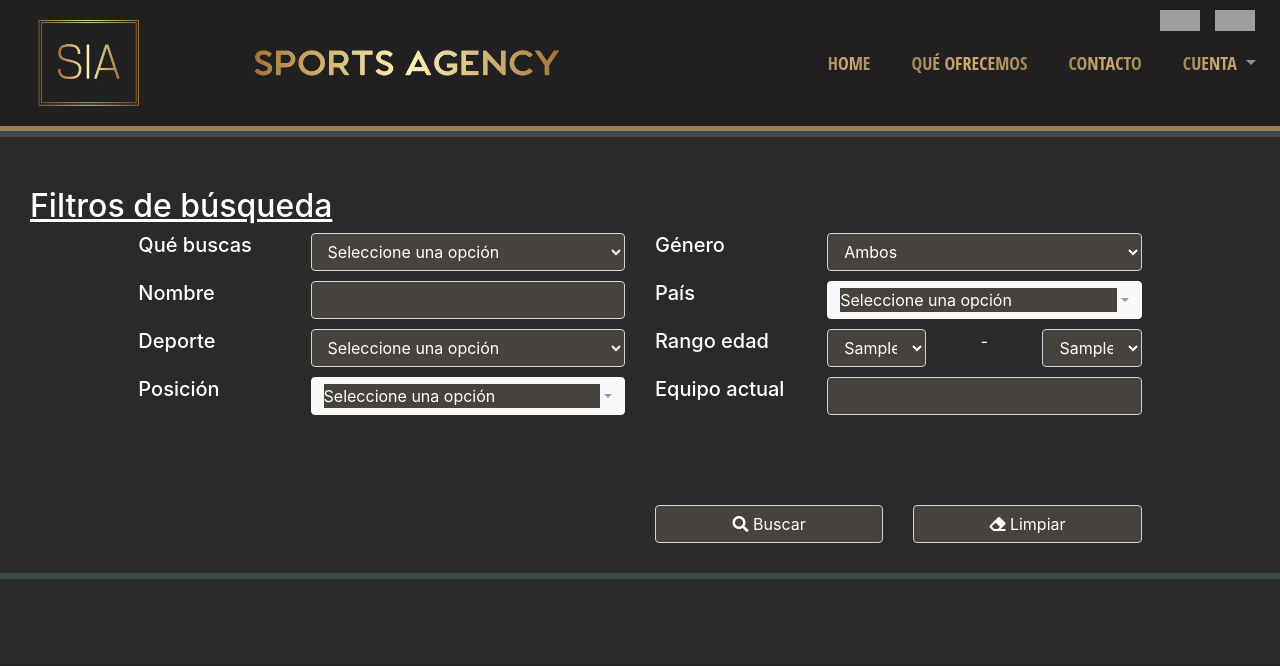
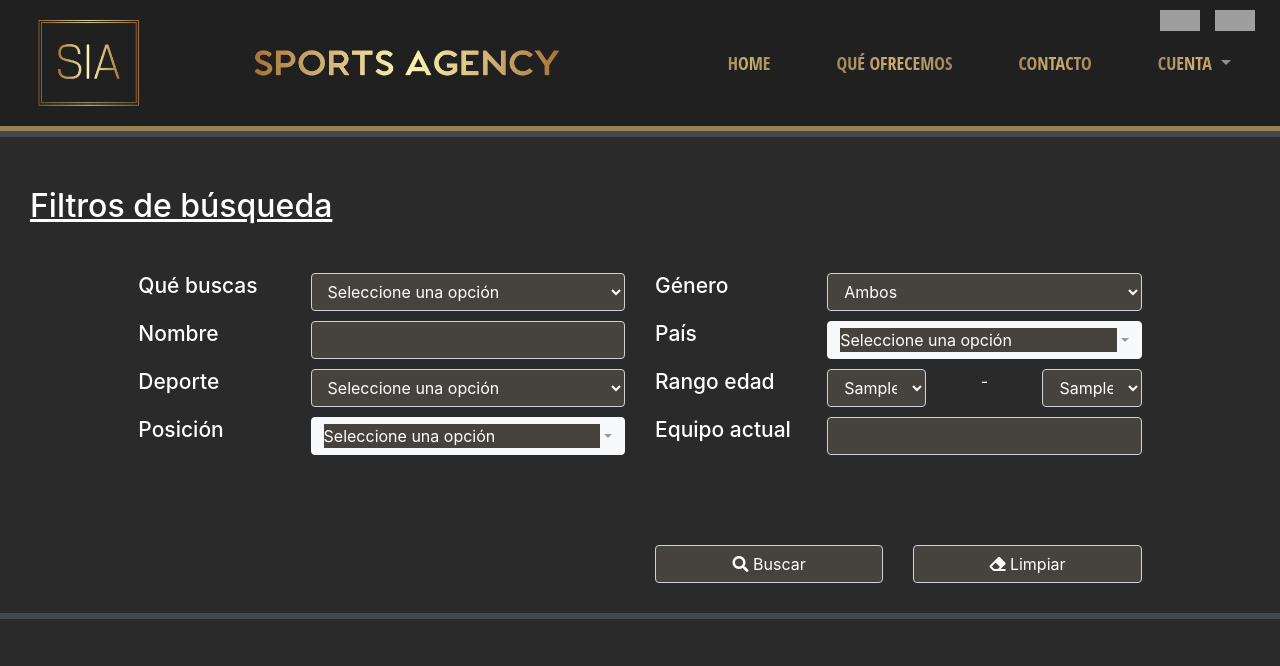
Before and after one commit to joan24t/sia_project, a Django app: template sia_sports_agency/templates/sia_sports_agency/busqueda.html in a window 1280 px wide. Shown: the top 666 px of the page. Run offline with Django 3.2, Linux system fonts and the light colour scheme; tables that the repository leaves empty hold one stand-in row (values such as "Sample post"); the template is opened without the code that fills it: values that come from a table or form of the project are taken from there, most other values are stand-ins (such as "Sample title", 1, 10 or a date in 2020); data that the repository does not hold is empty; some libraries are stand-ins or nearby versions; some web fonts are replaced; grey boxes are pictures that could not be loaded.

Commit message:
Ficha size

```diff
--- a/sia_sports_agency/static/css/style.css
+++ b/sia_sports_agency/static/css/style.css
@@ -189,7 +189,7 @@ section{
     border-bottom:5px solid #9A8056;
 	background-color: #202020 !important;
 }
-.navbar-nav > li{ padding-left:25px; padding-right:25p}
+.navbar-nav > li{ padding-left:25px; padding-right:25px;}
 .nav-link {
    font-family:  'Open Sans Condensed', sans-serif;
    background: linear-gradient(to right, #9A8056, #CFAB71, #9A8056);
@@ -1199,7 +1199,7 @@ margin-left: 4px;
 }
 .busqueda .titulo{
 	text-decoration: underline;
-	margin-left: 10px;
+	margin: 0px 0px 40px 10px;
 }
 .busqueda .form-control{
 	background-color: #46433F;
@@ -1296,6 +1296,18 @@ div.mask img{
 	margin-left: -50px;
 	width: 10vw;
 }
+@media(min-width:651px) and (max-width:1999px){
+	#form-busqueda h5{
+		 font-size: 21px;
+	}
+}
+
+@media(max-width:650px){
+	#form-busqueda h5{
+		 font-size: 4vw;
+	}
+}
+
 
 /*
 ****************************************************************************************************
@@ -1315,10 +1327,28 @@ div.mask img{
 #detalleUsuarioModal .modal-header{
 	word-break: break-all;
 }
+#detalleUsuarioModal #datosEspecificos,
+#detalleUsuarioModal #datosPdf,
+#detalleUsuarioModal #datosInteresadoEn,
+#detalleUsuarioModal #datosRedes,
+#detalleUsuarioModal #datosVideos{
+	margin-top: 40px;
+}
 #detalleUsuarioModal{
 	 overflow-y: scroll;
 	 max-height: 100%;
-}
+	 margin: 0px 10px 0px 10px;
+}
+
+@media(max-width:1199px){
+	#detalleUsuarioModal h4{
+		 font-size: 4vw;
+	}
+	#detalleUsuarioModal h2{
+		 font-size: 6vw;
+	}
+}
+
 hr.fila{
 	color: white;
 	background-color: white;
--- a/sia_sports_agency/templates/sia_sports_agency/busqueda.html
+++ b/sia_sports_agency/templates/sia_sports_agency/busqueda.html
@@ -11,10 +11,10 @@
         <div class="row form-group justify-content-center" style="margin: auto;">
             <div class="col-12 col-xl-5">
                 <div class="row">
-                    <div class="col-4">
+                    <div class="col-5 col-xl-4">
                         <h5>{% trans "Qu&eacute; buscas" %}</h5>
                     </div>
-                    <div class="col-8">
+                    <div class="col-7 col-xl-8">
                         <select class="form-control busqueda-tipo" name="busquedaTipoUsuario">
                                 <option value="">{% trans "Seleccione una opción" %}</option>
                             {% for tipo in tipo_jugadores %}
@@ -24,18 +24,18 @@
                     </div>
                 </div>
                 <div class="row">
-                    <div class="col-4">
+                    <div class="col-5 col-xl-4">
                         <h5>{% trans "Nombre" %}</h5>
                     </div>
-                    <div class="col-8">
+                    <div class="col-7 col-xl-8">
                         <input class="form-control busqueda-nombre" type="text" name="busquedaNombre">
                     </div>
                 </div>
                 <div class="row">
-                    <div class="col-4">
+                    <div class="col-5 col-xl-4">
                         <h5>{% trans "Deporte" %}</h5>
                     </div>
-                    <div class="col-8">
+                    <div class="col-7 col-xl-8">
                         <select class="form-control busqueda-deporte" name="busquedaDeporte">
                             <option value="">{% trans "Seleccione una opción" %}</option>
                             {% for deporte in deportes %}
@@ -45,10 +45,10 @@
                     </div>
                 </div>
                 <div class="row">
-                    <div class="col-4">
+                    <div class="col-5 col-xl-4">
                         <h5>{% trans "Posición" %}</h5>
                     </div>
-                    <div class="col-8">
+                    <div class="col-7 col-xl-8">
                         <select class="form-control selectpicker busqueda-posicion" title="{% trans 'Seleccione una opci&oacute;n' %}" name="busquedaPosicionMulti" id="posicionDropdownMultiple" multiple data-live-search="true" hidden>
                         </select>
                     </div>
@@ -56,10 +56,10 @@
             </div>
             <div class="col-12 col-xl-5">
                 <div class="row">
-                    <div class="col-4">
+                    <div class="col-5 col-xl-4">
                         <h5>{% trans "Género" %}</h5>
                     </div>
-                    <div class="col-8">
+                    <div class="col-7 col-xl-8">
                         <select class="form-control busqueda-genero" name="busquedaGenero">
                             <option value="a">{% trans "Ambos" %}</option>
                             <option value="m">{% trans "Masculino" %}</option>
@@ -68,10 +68,10 @@
                     </div>
                 </div>
                 <div class="row">
-                    <div class="col-4">
+                    <div class="col-5 col-xl-4">
                         <h5>{% trans "País" %}</h5>
                     </div>
-                    <div class="col-8">
+                    <div class="col-7 col-xl-8">
                         <select class="form-control selectpicker busqueda-pais" title="{% trans 'Seleccione una opci&oacute;n' %}" name="busquedaPais" data-live-search="true" hidden>
                             <option value="">{% trans "Seleccione una opción" %}</option>
                             {% for pais in paises %}
@@ -81,7 +81,7 @@
                     </div>
                 </div>
                 <div class="row">
-                    <div class="col-4">
+                    <div class="col-5 col-xl-4">
                         <h5>{% trans "Rango edad" %}</h5>
                     </div>
                     <div class="col-3">
@@ -91,7 +91,7 @@
                             {% endfor %}
                         </select>
                     </div>
-                    <div class="col-2" style="text-align: center;">
+                    <div class="col-1 col-xl-2" style="text-align: center;">
                     -
                     </div>
                     <div class="col-3">
@@ -103,10 +103,10 @@
                     </div>
                 </div>
                 <div class="row">
-                    <div class="col-4">
+                    <div class="col-5 col-xl-4">
                         <h5>{% trans "Equipo actual" %}</h5>
                     </div>
-                    <div class="col-8">
+                    <div class="col-7 col-xl-8">
                         <input class="form-control busqueda-eactual" type="text" name="busquedaEActual">
                     </div>
                 </div>
--- a/sia_sports_agency/templates/sia_sports_agency/modal_usuario_detalle.html
+++ b/sia_sports_agency/templates/sia_sports_agency/modal_usuario_detalle.html
@@ -25,7 +25,7 @@
                             </div>
                         </div>
                         <hr class="fila"/>
-                        <div class="row" style="padding-left: 15px;">
+                        <div class="row">
                             <div class="col-12">
                                 <h4>
                                     <span style="float:left; color: grey;">{% trans "Nombre:" %}&nbsp;</span>
@@ -80,7 +80,7 @@
                         </div>
                     </div>
                 </div>
-                <div class="row">
+                <div class="row" id="datosEspecificos">
                     <div class="col-12">
                         <h2>{% trans "Datos específicos" %}</h2>
                         <hr class="fila"/>
@@ -121,7 +121,7 @@
                         </h4>
                     </div>
                 </div>
-                <div class="row">
+                <div class="row" id="datosPdf">
                     <div class="col-6" style="text-align: center;">
                         {% trans "Carta de presentación:" %}<a id="detalleCPresentacion" href="" download>&nbsp;&nbsp;<i class="fas fa-download"></i></a>
                     </div>
@@ -129,7 +129,7 @@
                         {% trans "Curriculum:" %}<a id="detalleCurriculum" href="" download>&nbsp;&nbsp;<i class="fas fa-download" disabled></i></a>
                     </div>
                 </div>
-                <div class="row">
+                <div class="row" id="datosInteresadoEn">
                     <div class="col-12">
                         <h2 id="tituloInteresado">{% trans "Interesado en" %}</h2>
                         <h2 id="tituloDescripcion">{% trans "Descripci&oacute;n" %}</h2>
@@ -141,7 +141,7 @@
                         </div>
                     </div>
                 </div>
-                <div class="row">
+                <div class="row" id="datosRedes">
                     <div class="col-12" style="margin-bottom: 20px;">
                         <h2>{% trans "Redes sociales" %}</h2>
                         <hr class="fila"/>
@@ -159,7 +159,7 @@
                         <a id="detalleYouTube" target="_blank"><i class="fab fa-youtube fa-lg white-text mr-md-5 mr-3 fa-2x red-social red-social-yt"></i></a>
                     </div>
                 </div>
-                <div class="row">
+                <div class="row" id="datosVideos">
                     <div class="col-12" style="margin-bottom: 20px;">
                         <h2>{% trans "Vídeos" %}</h2>
                         <hr class="fila"/>
```
